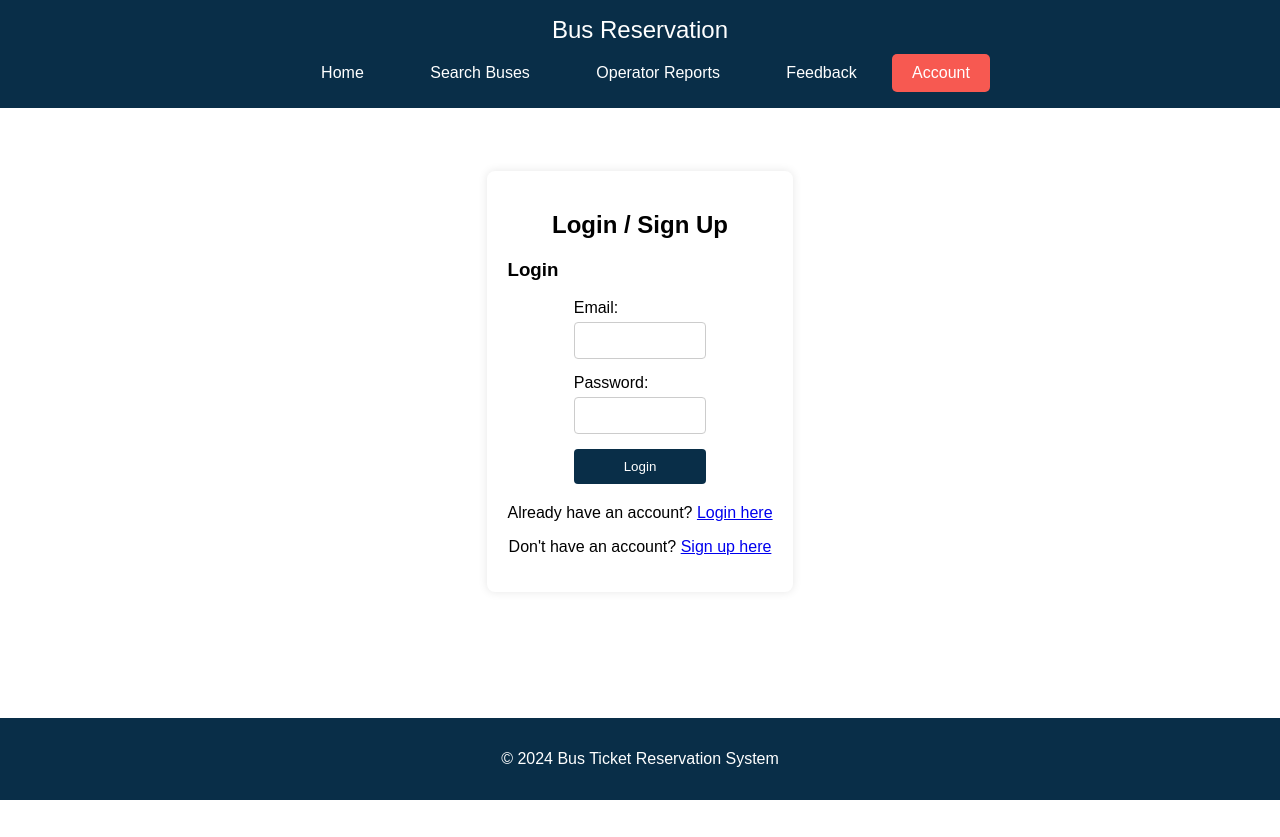
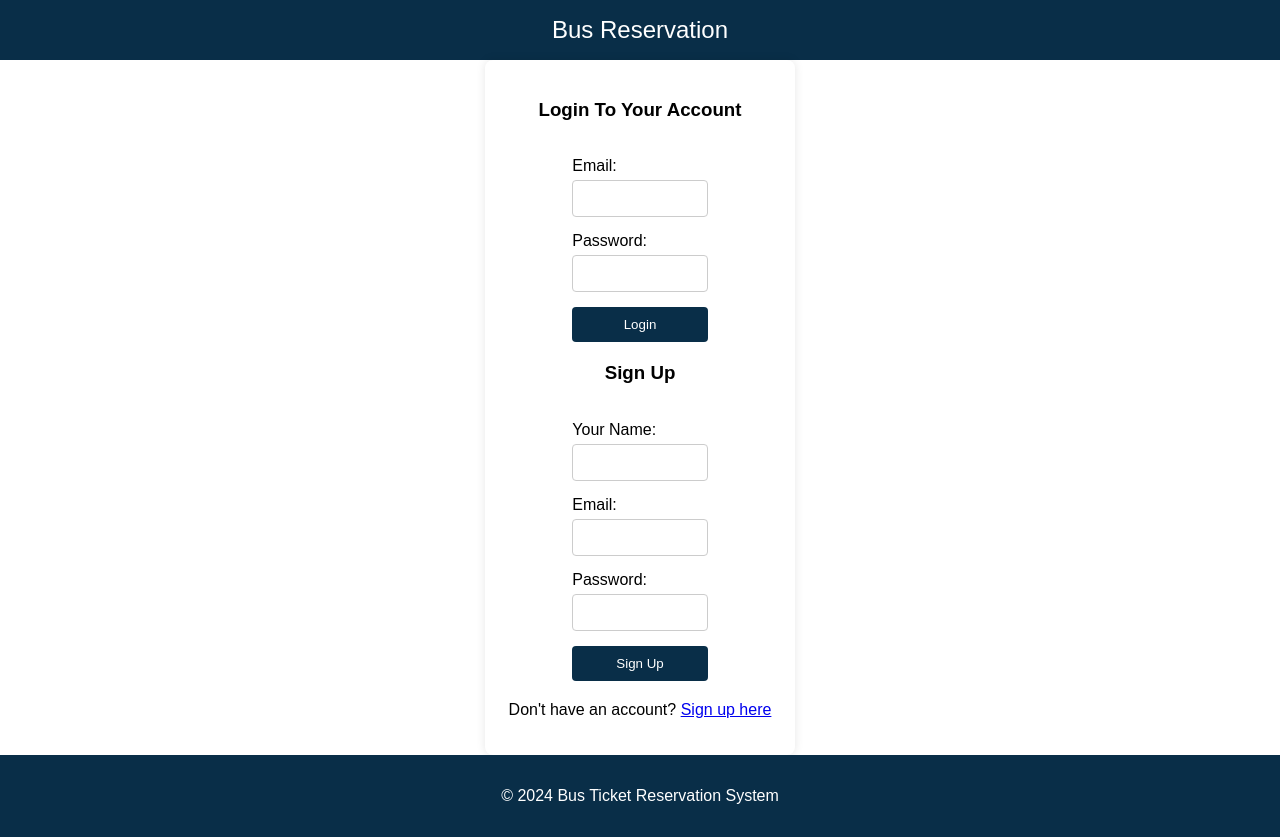
Before and after one commit to RayavarapuSuryaHarshith/bus, a plain HTML site: page login.html in a window 1280 px wide. Before the commit the page ends 800 px from the top, so only its background shows below. Drawn offline with Linux system fonts and the light colour scheme.

Commit message:
Update login.html

```diff
--- a/login.html
+++ b/login.html
@@ -4,39 +4,20 @@
     <meta charset="UTF-8">
     <meta name="viewport" content="width=device-width, initial-scale=1.0">
     <title>Login / Sign Up - Bus Ticket Reservation System</title>
-    <link rel="stylesheet" href="global.css">
-    <link rel="stylesheet" href="login.css"> <!-- Link to your CSS file -->
+    <link rel="stylesheet" href="global.css">   <!-- if you have a global css -->
+    <link rel="stylesheet" href="login.css">    <!-- custom login css -->
 </head>
 <body>
     <header>
         <div class="logo">Bus Reservation</div>
-        <nav>
-            <a href="index.html">Home</a>
-            <a href="search.html">Search Buses</a>
-            <a href="reports.html">Operator Reports</a>
-            <!-- <a href="cancel.html">Cancel Ticket</a>
-            <a href="change-date.html">Change Travel Date</a>
-            <a href="view-ticket.html">View Ticket</a> -->
-            <a href="feedback.html">Feedback</a>
-            <div class="account-menu">
-                <button onclick="toggleAccountMenu()">Account</button>
-                <div id="account-dropdown" class="dropdown-content">
-                    <a href="cancel.html">Cancel Ticket</a>
-                    <a href="change-date.html">Change Travel Date</a>
-                    <a href="view-ticket.html">View Ticket</a>
-                    <a href="login.html" onclick="showPage('login-signup')">Login/Sign Up</a>
-                </div>
-            </div>
-        </nav>
     </header>
 
     <div class="container">
-        <h2>Login / Sign Up</h2>
-
         <!-- Login Form -->
         <div id="login-form" class="form-section">
-            <h3>Login</h3>
-            <form method="post" action="login.php"> <!-- Replace with your login processing script -->
+            <h3 style="text-align: center;">Login To Your Account</h3>
+            <br>
+            <form method="post" action="login.php">
                 <label for="login-email">Email:</label>
                 <input type="email" id="login-email" name="email" required>
 
@@ -49,8 +30,9 @@
 
         <!-- Sign Up Form -->
         <div id="signup-form" class="form-section">
-            <h3>Sign Up</h3>
-            <form method="post" action="signup.php"> <!-- Replace with your signup processing script -->
+            <h3 style="text-align: center;">Sign Up</h3>
+            <br>
+            <form method="post" action="signup.php">
                 <label for="signup-name">Your Name:</label>
                 <input type="text" id="signup-name" name="name" required>
 
@@ -66,33 +48,14 @@
 
         <!-- Toggle between Login and Sign Up -->
         <div class="toggle-section">
-            <p>Already have an account? <a href="#" onclick="toggleForms()">Login here</a></p>
-            <p>Don't have an account? <a href="#" onclick="toggleForms()">Sign up here</a></p>
+            <p>Don't have an account? <a href="#" id="toggle-link">Sign up here</a></p>
         </div>
     </div>
-
-    <script>
-        function toggleForms() {
-            const loginForm = document.getElementById('login-form');
-            const signupForm = document.getElementById('signup-form');
-            if (loginForm.style.display === "none") {
-                loginForm.style.display = "block";
-                signupForm.style.display = "none";
-            } else {
-                loginForm.style.display = "none";
-                signupForm.style.display = "block";
-            }
-        }
-
-        // Initialize the forms
-        window.onload = function() {
-            document.getElementById('signup-form').style.display = "none"; // Hide signup by default
-        };
-    </script>
 
     <footer>
         <p>&copy; 2024 Bus Ticket Reservation System</p>
     </footer>
 
+    <script src="login.js"></script>
 </body>
 </html>
```
